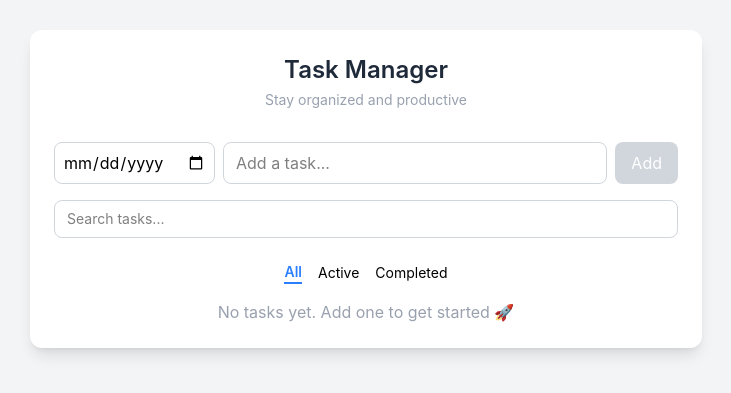
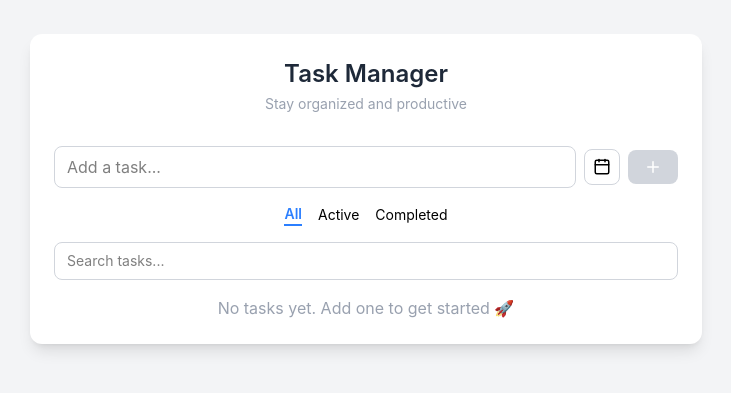
Before and after one commit to ajay020/task-manager-app, a React (Vite) app: page / in a window 1280 px wide. Shown: the part 211-604 px from the top of the page, without its empty margins (274-1005 px from the left). Built offline with nearby package versions, Linux system fonts and the light colour scheme.

Commit message:
feat(ui): improve task input with calendar toggle and compact layout - replace inline date input with calendar icon trigger - display selected date below input field - add clear date option - update add button to compact '+' style

```diff
--- a/package.json
+++ b/package.json
@@ -11,6 +11,7 @@
   },
   "dependencies": {
     "@tailwindcss/vite": "^4.2.4",
+    "lucide-react": "^1.14.0",
     "react": "^19.2.5",
     "react-dom": "^19.2.5",
     "tailwindcss": "^4.2.4"
--- a/src/App.tsx
+++ b/src/App.tsx
@@ -72,6 +72,11 @@ export default function App() {
 
         <TaskInput onAdd={addTask} />
 
+        <FilterBar
+          filter={filter}
+          setFilter={setFilter}
+        />
+
         <input
           value={search}
           onChange={(e) => setSearch(e.target.value)}
@@ -79,11 +84,6 @@ export default function App() {
           className="w-full border border-gray-300 rounded-lg
           px-3 py-2 text-sm focus:ring-2 focus:ring-blue-300
            focus:border-blue-400 outline-none"
-        />
-
-        <FilterBar
-          filter={filter}
-          setFilter={setFilter}
         />
 
         <TaskList
--- a/src/components/TaskInput.tsx
+++ b/src/components/TaskInput.tsx
@@ -1,4 +1,5 @@
-import { useState } from "react";
+import { Calendar, X, PlusIcon } from "lucide-react";
+import { useState, useRef } from "react";
 
 type Props = {
     onAdd: (title: string, date?: string) => void;
@@ -7,38 +8,76 @@ type Props = {
 export default function TaskInput({ onAdd }: Props) {
     const [value, setValue] = useState("");
     const [date, setDate] = useState("");
+    const dateRef = useRef<HTMLInputElement>(null);
 
     const handleAdd = () => {
+        if (!value.trim()) return;
+
         onAdd(value, date);
         setValue("");
-        setDate("")
+        setDate("");
     };
 
     return (
-        <div className="flex gap-2 mb-4">
-            <input
-                type="date"
-                value={date}
-                onChange={(e) => setDate(e.target.value)}
-                className="border border-gray-300 focus:ring-2 focus:ring-blue-400 outline-none rounded-lg px-2"
-            />
+        <div className="space-y-2">
+
+            <div className="flex items-center gap-2">
+
+                {/* TEXT INPUT */}
                 <input
                     value={value}
                     onChange={(e) => setValue(e.target.value)}
                     onKeyDown={(e) => e.key === "Enter" && handleAdd()}
                     placeholder="Add a task..."
-                className="flex-1 border border-gray-300 focus:border-blue-400 focus:ring-2 focus:ring-blue-300 rounded-lg px-3 py-2 outline-none"
+                    className="flex-1 border border-gray-300 focus:border-blue-400
+                     focus:ring-2 focus:ring-blue-300 rounded-lg px-3 py-2 outline-none"
                 />
+
+                {/* CALENDAR BUTTON */}
+                <button
+                    type="button"
+                    onClick={() => dateRef.current?.showPicker?.() || dateRef.current?.click()}
+                    className="p-2 rounded-lg border border-gray-300 hover:bg-gray-100 transition"
+                >
+                    <Calendar size={18} />
+                </button>
+
+                {/* ADD BUTTON */}
                 <button
                     disabled={!value.trim()}
                     onClick={handleAdd}
-                className={`px-4 rounded-lg text-white transition ${value.trim()
+                    className={`px-4 py-2 rounded-lg text-white transition active:scale-95 ${value.trim()
                         ? "bg-blue-500 hover:bg-blue-600"
                         : "bg-gray-300 cursor-not-allowed"
                         }`}
                 >
-                Add
+                    <PlusIcon size={18} />
                 </button>
+
+                {/* HIDDEN DATE INPUT */}
+                <input
+                    ref={dateRef}
+                    type="date"
+                    value={date}
+                    onChange={(e) => setDate(e.target.value)}
+                    className=" absolute opacity-0 pointer-events-none"
+                />
+            </div>
+
+            {/* SELECTED DATE DISPLAY */}
+            {date && (
+                <div className="text-xs text-gray-500 flex items-center gap-2">
+                    <span>
+                        {new Date(date).toLocaleDateString()}
+                    </span>
+                    <button
+                        onClick={() => setDate("")}
+                        className="text-gray-400 hover:text-red-500 text-xs"
+                    >
+                        <X size={18} />
+                    </button>
+                </div>
+            )}
         </div>
     );
 }
```
Also changed, not shown: 1 other file (tests, documents, lock files or other folders). Lines whose indentation alone changed are shown as unchanged.
